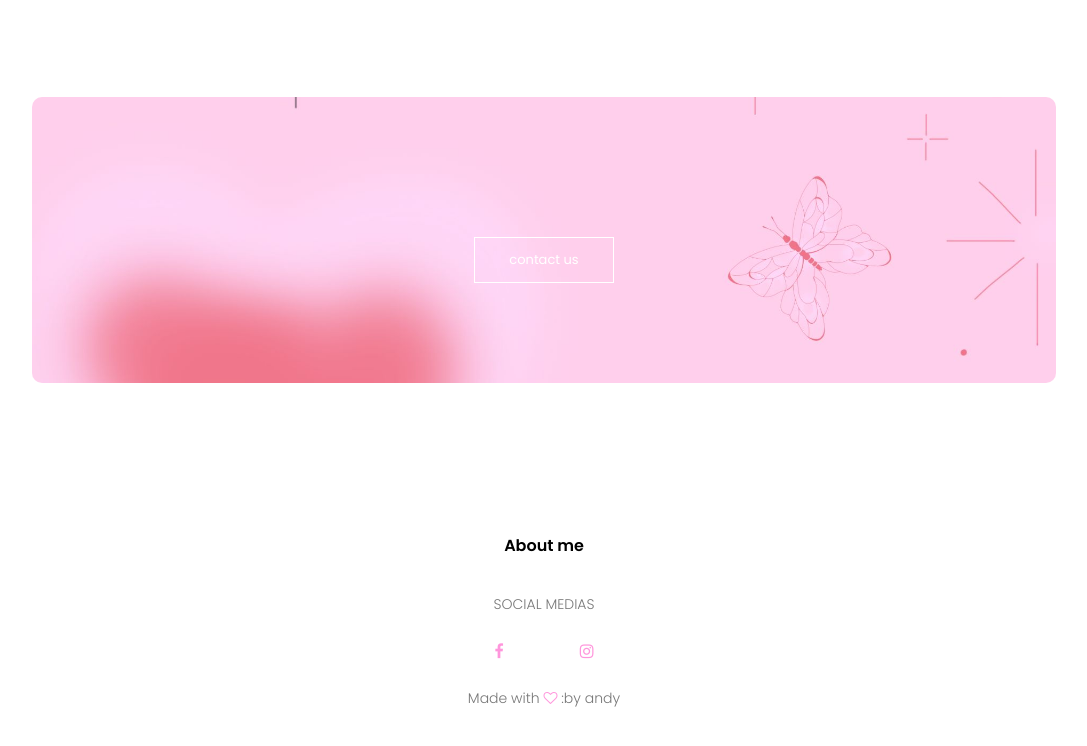
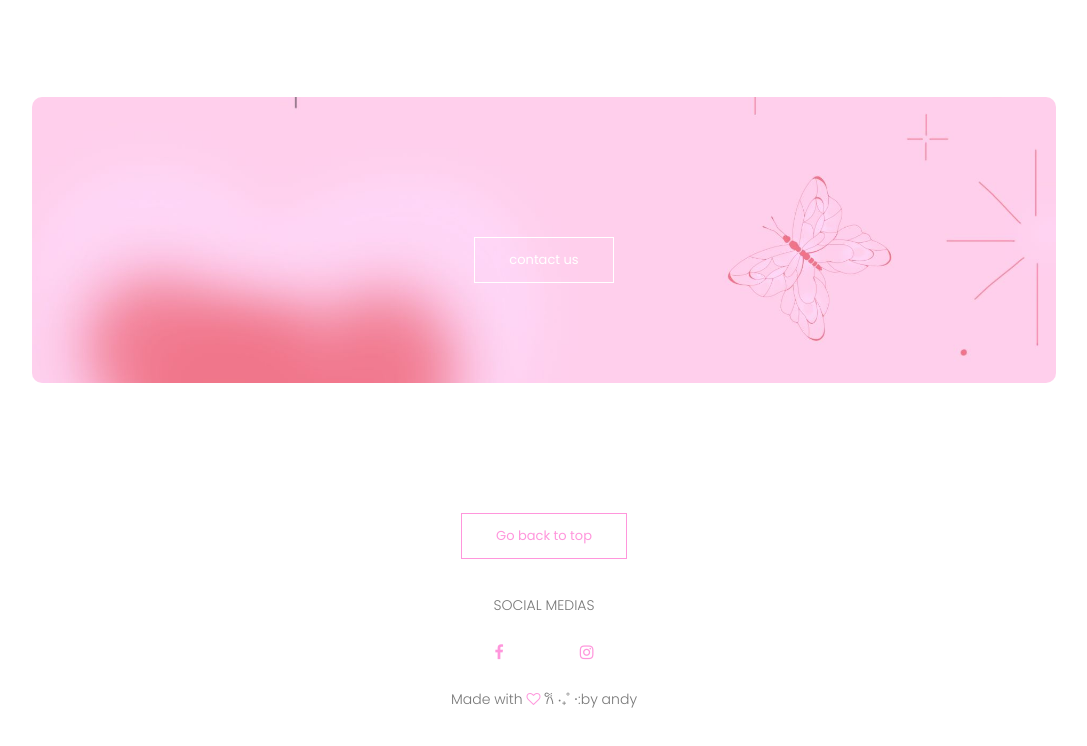
Before and after one commit to anonymousdino/Andyart, a plain HTML site: page index.html in a window 1280 px wide. Shown: the part 2778-3524 px from the top of the page, without its empty margins (96-1183 px from the left). Drawn offline with Linux system fonts and the light colour scheme; files whose address does not match are found by name.

Commit message:
Update index.html

```diff
--- a/index.html
+++ b/index.html
@@ -121,17 +121,14 @@
 </section>
 <!-------footer-->
 <section class="footer">
-    <h4>About me</h4>
-    <p>SOCIAL MEDIAS</p>
-    <div class="icons">
-        <i class="fa fa-facebook"></i>
-        <i class="fa fa-instagram" aria-hidden="true"></i>
-    </div>
-    <p>Made with <i class="fa fa-heart-o" aria-hidden="true"></i> :by andy</p>
-    <div class="icon">
-
-    </div>
-
+    <a href="" class="hero-btn pink-btn">Go back to top</a>
+    <h4></h4>
+<p>SOCIAL MEDIAS</p>
+<div class="icons">
+    <i class="fa fa-facebook"></i>
+    <i class="fa fa-instagram" aria-hidden="true"></i>
+</div>
+<p>Made with <i class="fa fa-heart-o" aria-hidden="true"></i> 𐙚 ‧₊˚ ⋅:by andy</p>
 </section>
 <!---javascript-->
 <script>
```
